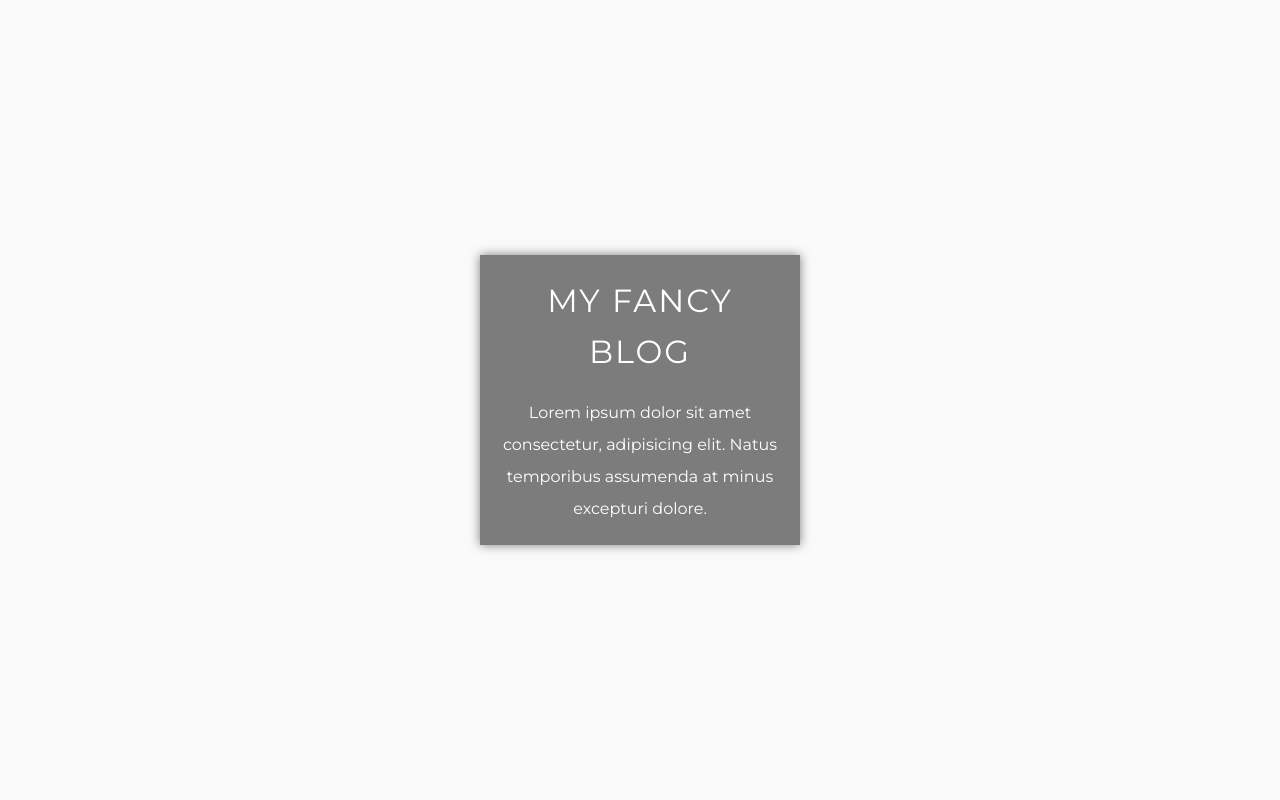
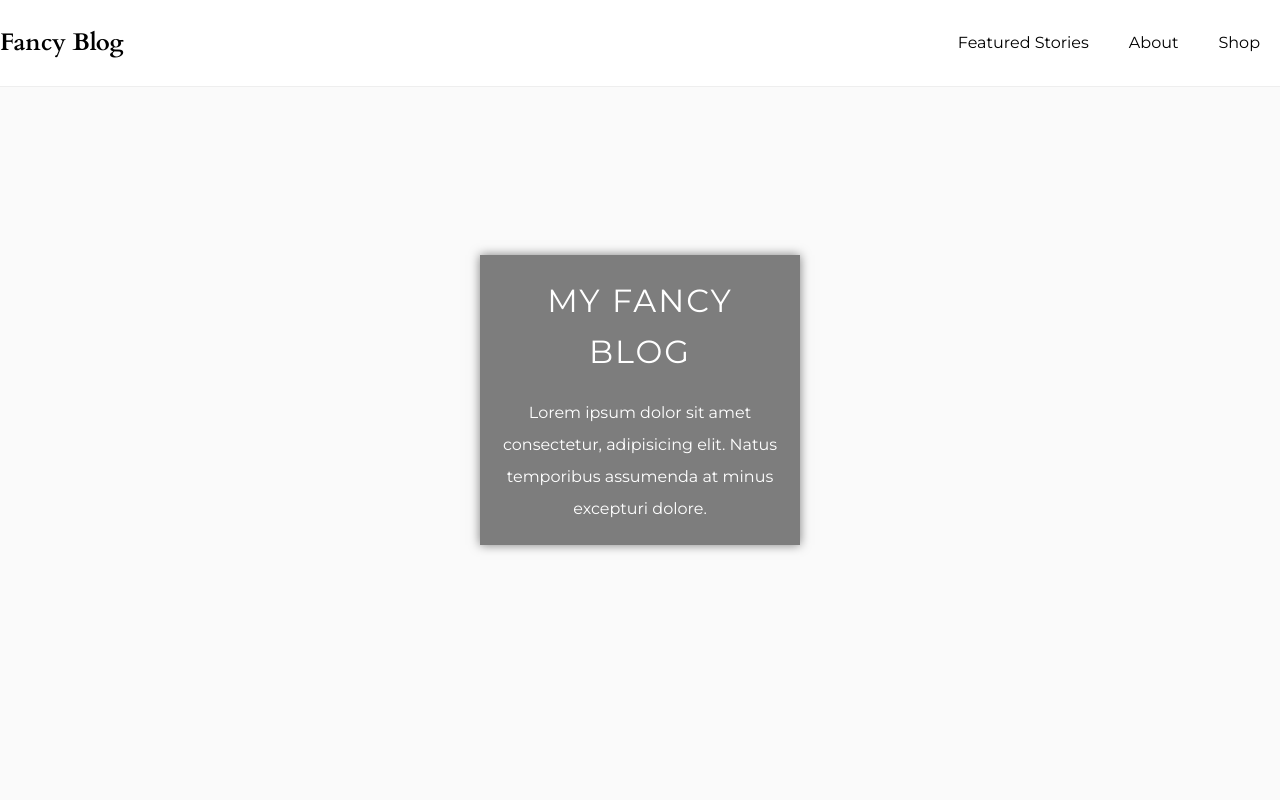
Before and after one commit to KeiraFalzon/Website-Design, a plain HTML site: page blog/index.html in a window 1280 px wide. Shown: the top 800 px of the page. Drawn offline with Linux system fonts and the light colour scheme.

Commit message:
Finished Blog Home Page Layout

```diff
--- a/blog/index.html
+++ b/blog/index.html
@@ -8,12 +8,36 @@
     <link rel="preconnect" href="https://fonts.googleapis.com">
     <link rel="preconnect" href="https://fonts.gstatic.com" crossorigin>
     <link href="https://fonts.googleapis.com/css2?family=Montserrat:ital,wght@0,100..900;1,100..900&display=swap" rel="stylesheet">
+    <link href="https://fonts.googleapis.com/css2?family=Cardo:ital,wght@0,400;0,700;1,400&display=swap" rel="stylesheet">
 
     <!--Links the CSS file to this page-->
     <link rel="stylesheet" href="style.css">
 
 </head>
 <body>
+
+    <!--Website Navigation-->
+    <nav class="navbar">
+        <div class="container">
+
+            <a href="#" class="navbar-brand">
+                Fancy Blog
+            </a>
+
+            <ul class="navbar-nav">
+                <li class="nav-item">
+                    <a href="#" class="nav-link">Featured Stories</a>
+                </li>
+                <li class="nav-item">
+                    <a href="#" class="nav-link">About</a>
+                </li>
+                <li class="nav-item">
+                    <a href="#" class="nav-link">Shop</a>
+                </li>
+            </ul>
+
+        </div>
+    </nav>
 
     <!--Website Intro-->
     <header class="intro">
@@ -22,8 +46,6 @@
             <p>Lorem ipsum dolor sit amet consectetur, adipisicing elit. Natus temporibus assumenda at minus excepturi dolore.</p>
         </div>
     </header>
-
-
 
     <!--Website Container-->
     <div class="container">
--- a/blog/style.css
+++ b/blog/style.css
@@ -18,10 +18,15 @@ body{
     background-size: cover;
     background-position: center;
     background-attachment: fixed;
+
     width: 100vw; /*viewport/window width*/
     width: auto;
     height: 100vh; /*viewport/window height*/
     display: flex;
+
+    /*puts intro in front of the navbar*/
+    z-index: 1100;
+    position: relative;
 }
 
 .intro-container{
@@ -160,3 +165,50 @@ body{
     text-align: right;
     margin-top: 50px;
 }
+
+/*********************************************************** NAVIGATION ***************************************************************************/
+
+.navbar{
+    background-color: #fff;
+
+    border-color: #eee;
+    border-style: solid;
+    border-width: 0;
+    border-bottom-width: 1px;
+
+    position: fixed;
+    top: 0;
+    left: 0;
+    z-index: 1000;
+
+    width: 100%;
+}
+
+.navbar .container{
+    display: flex;
+    justify-content: space-between;
+}
+
+.navbar a{
+    display: block;
+    color: #000;
+    text-decoration: none;
+}
+
+.navbar-nav{
+    list-style: none;
+    display: flex;
+}
+
+.nav-link{
+    /*Padding on top/bottom left/right*/
+    padding: 30px 20px;
+}
+
+.navbar-brand{
+    font-family: Cardo, Georgia, 'Times New Roman', Times, serif;
+    font-size: 1.5em; /*150% of the font size*/
+    font-weight: bold;
+
+    align-content: center;
+}
```
